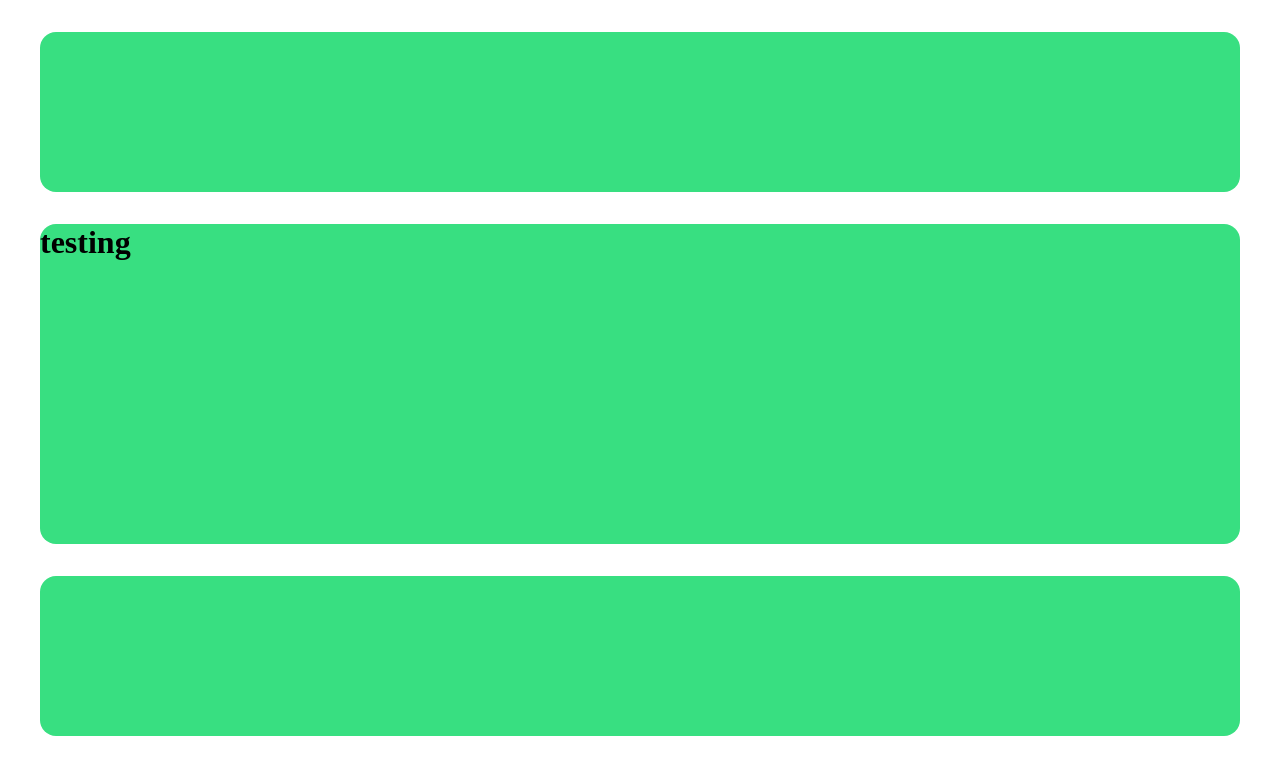
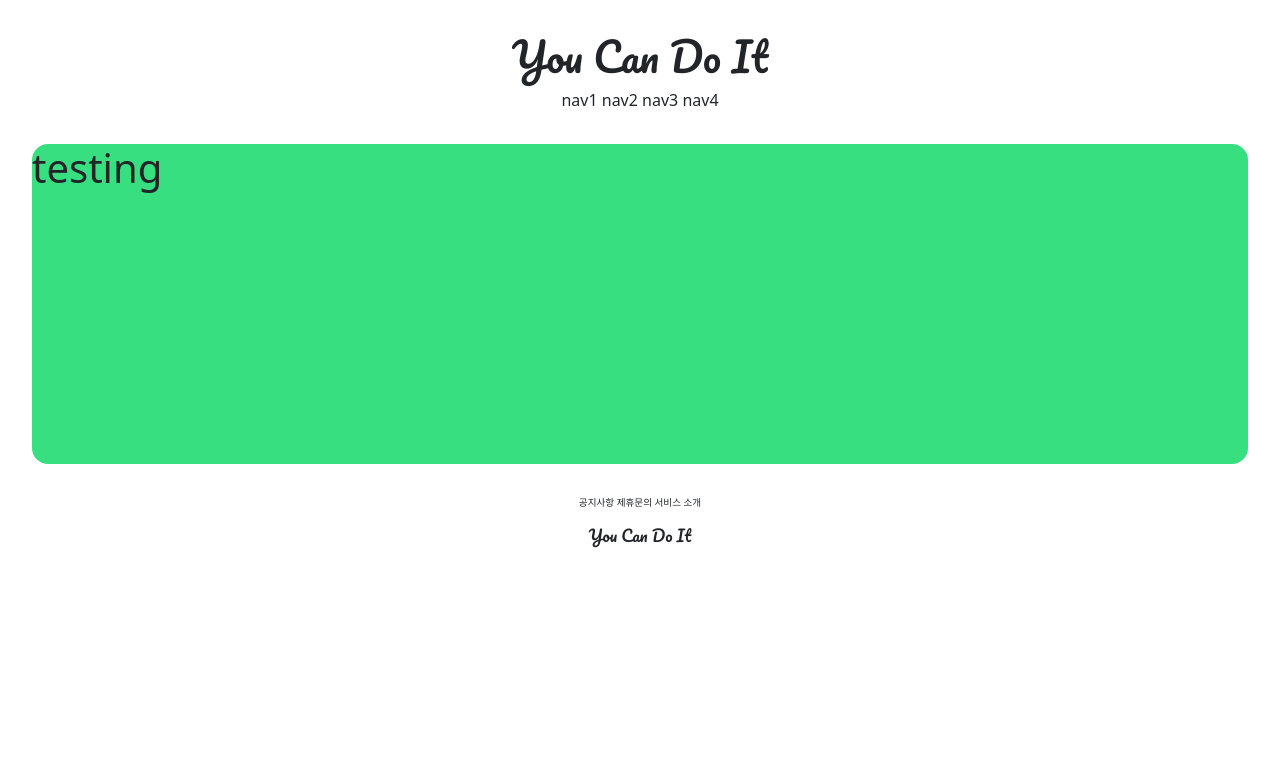
Before and after one commit to 0JNYNG0/Only-I-can-change-my-life, a Django app: page /account/hello_world/ in a window 1280 px wide. Shown: the top 775 px of the page. Run offline with Django 4.2, Linux system fonts and the light colour scheme.

Commit message:
Header and footer basic frame production completed

```diff
--- a/templates/footer.html
+++ b/templates/footer.html
@@ -1,3 +1,10 @@
-<div style="height: 10rem; background-color: #38df81; border-radius: 1rem; margin: 2rem;">
-
+<div style="text-align: center; margin-top: 2rem;">
+    <div style="font-size: .6rem;">
+        <span>공지사항</span>
+        <span>제휴문의</span>
+        <span>서비스 소개</span>
+    </div>
+    <div style="margin-top: 1rem;">
+        <h6 style="margin-top: 1rem; font-family: 'Pacifico', cursive;">You Can Do It</h6>
+    </div>
 </div>
--- a/templates/head.html
+++ b/templates/head.html
@@ -1,4 +1,13 @@
 <head>
     <meta charset="UTF-8">
     <title>Only i can change my life</title>
+
+    <!-- BOOTSTRAP LINK -->
+    <link href="https://cdn.jsdelivr.net/npm/bootstrap@5.3.0-alpha1/dist/css/bootstrap.min.css" rel="stylesheet" integrity="sha384-GLhlTQ8iRABdZLl6O3oVMWSktQOp6b7In1Zl3/Jr59b6EGGoI1aFkw7cmDA6j6gD" crossorigin="anonymous">
+
+    <!-- GOOGLE FONT LINK -->
+    <link rel="preconnect" href="https://fonts.googleapis.com">
+    <link rel="preconnect" href="https://fonts.gstatic.com" crossorigin>
+    <link href="https://fonts.googleapis.com/css2?family=Pacifico&display=swap" rel="stylesheet">
+
 </head>
--- a/templates/header.html
+++ b/templates/header.html
@@ -1,3 +1,13 @@
-<div style="height: 10rem; background-color: #38df81; border-radius: 1rem; margin: 2rem;">
-
+<div style="text-align: center; margin: 2rem 0;">
+    <div>
+        <h1 style="font-family: 'Pacifico', cursive;">
+            You Can Do It
+        </h1>
+    </div>
+    <div>
+        <span>nav1</span>
+        <span>nav2</span>
+        <span>nav3</span>
+        <span>nav4</span>
+    </div>
 </div>
```
